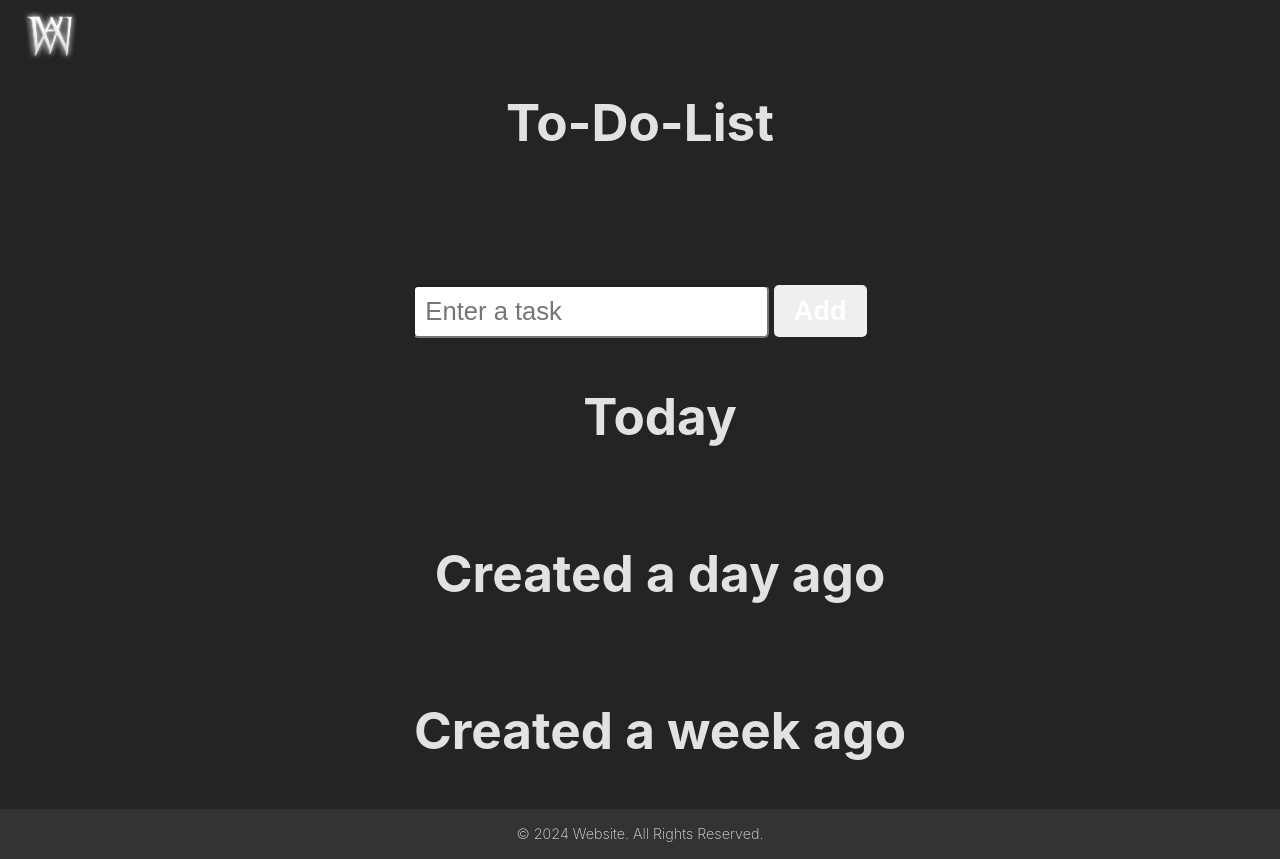
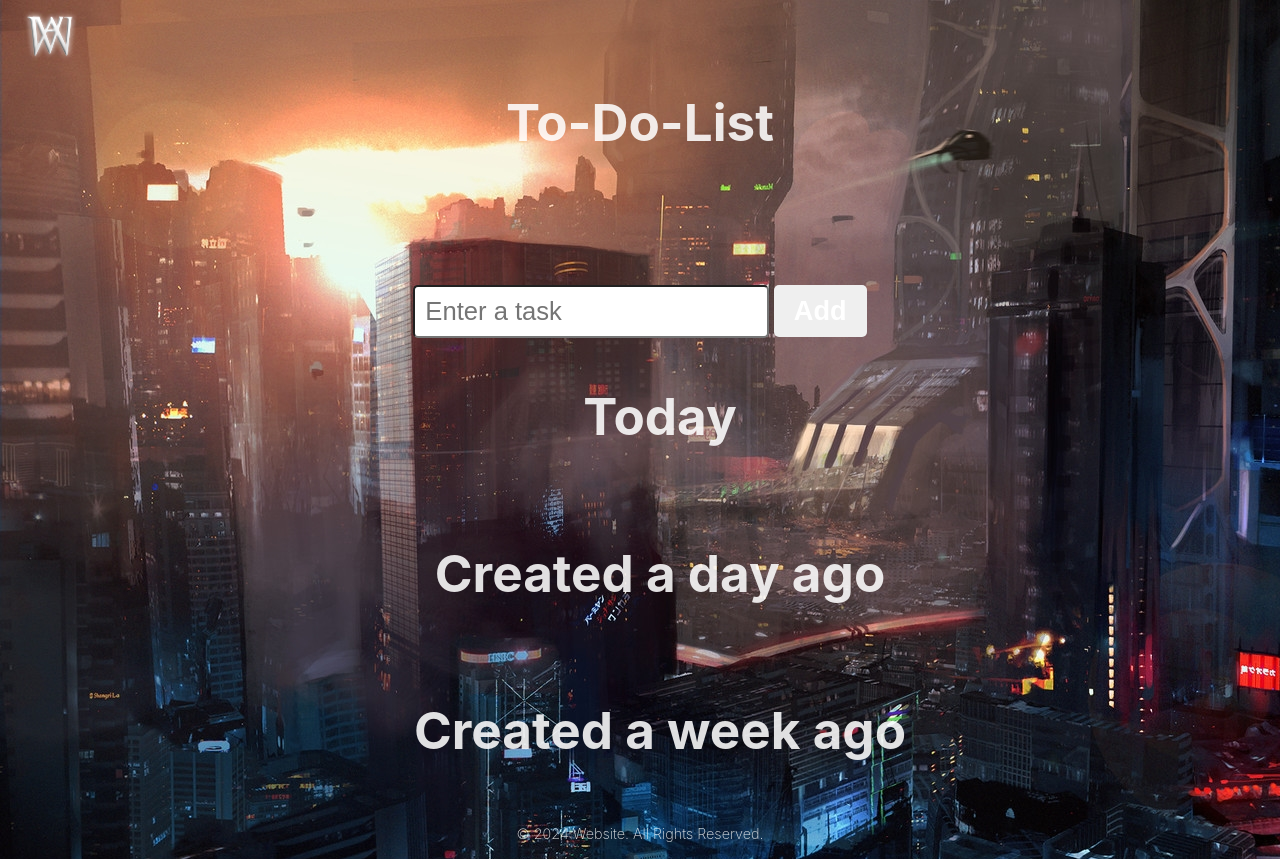
Before and after one commit to aLLexsaken/typescript-to-do-list, a website with bundled scripts: page public/index.html in a window 1280 px wide. Built offline with nearby package versions, Linux system fonts and the light colour scheme.

Commit message:
final commitV2

```diff
--- a/public/index.css
+++ b/public/index.css
@@ -16,7 +16,7 @@ body {
     font-weight: 200;
     color-scheme: light dark;
     color: rgba(255, 255, 255, 0.87);
-    background-color: #242424;
+    background-image: url("img.jpeg");
     font-synthesis: none;
     text-rendering: optimizeLegibility;
     -webkit-font-smoothing: antialiased;
@@ -97,9 +97,7 @@ body {
   }
 
   #footer{
-    background-color: #333;            /* Dark background color */
-    rgba(255, 255, 255, 0.87);                      /* White text color */                  /* Padding on top and bottom */
-    text-align: center;                /* Center-align text */
+    color:rgba(255, 255, 255, 0.87);
     font-size: 0.9em;
     margin-top: auto;
   }
```
Also changed, not shown: public/img.jpeg (added).
